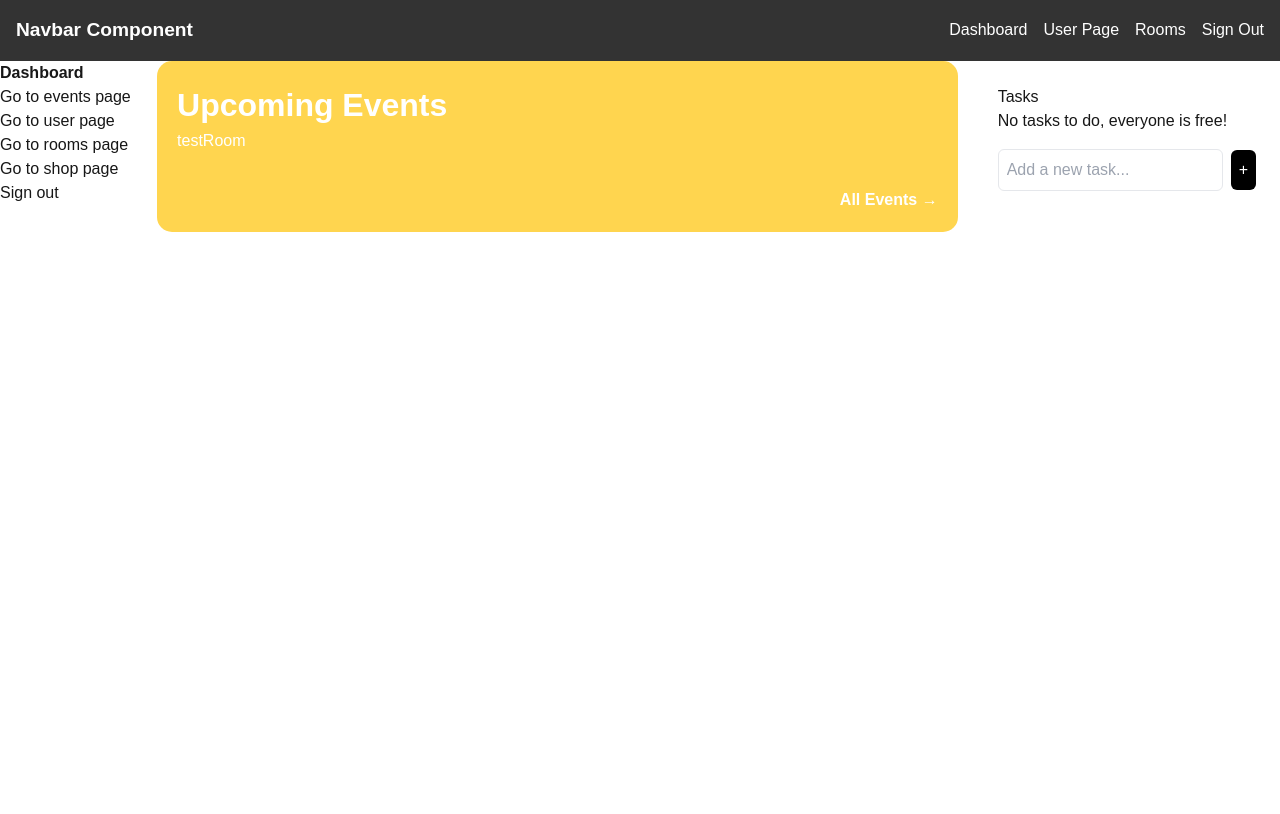
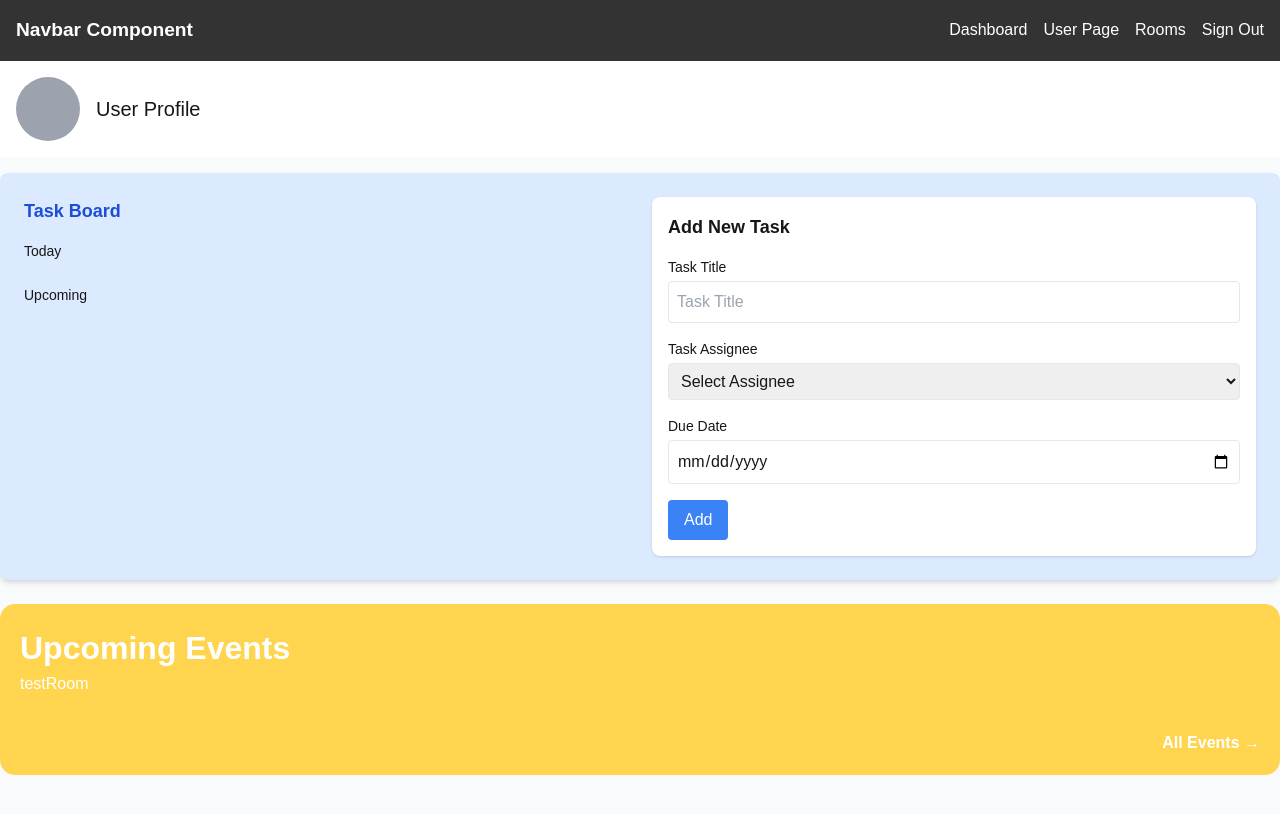
Before and after one commit to a2jensen/CSE-110-TritonMates, a Next.js app: page /dashboard in a window 1280 px wide. Shown: the top 814 px of the page. Built offline with nearby package versions, Linux system fonts and the light colour scheme.

Commit message:
tasks refactored into components structure and developing styling

```diff
--- a/app/dashboard/page.tsx
+++ b/app/dashboard/page.tsx
@@ -1,34 +1,19 @@
 import UpcomingEvents from "../../components/events/upcomingEvents";
 import Link from "next/link";
-import { TaskStatus } from "./task";
-import Navbar from '../../components/navbar';
+import Navbar from "../../components/navbar";
+import TaskBoard from "../../components/tasks/taskBoard/taskBoard";
 
 export default function Home() {
   return (
-    <div className="flex">
-      <div className="w-64">
-        <div>
-          <b>Dashboard</b>
-        </div>
-            <div>
-                <Link href="/events">Go to events page</Link>
-            </div>
-        <div>
-          <Link href="/user">Go to user page</Link>
-        </div>
-        <div>
-          <Link href="/rooms">Go to rooms page</Link>
-        </div>
-        <div>
-          <Link href="/shop">Go to shop page</Link>
-        </div>
-        <div>
-          <Link href="/">Sign out</Link>
-        </div>
+    <div className="min-h-screen bg-gray-50">
+      <div className="bg-white p-4 mb-4 flex items-center gap-4">
+        <div className="w-16 h-16 bg-gray-400 rounded-full"></div>
+        <h2 className="text-xl">User Profile</h2>
       </div>
-      <UpcomingEvents roomName="testRoom" events={[]}/>
-      <div className="flex-1 ml-4">
-        <TaskStatus />
+
+      <div className="space-y-6">
+        <TaskBoard />
+        <UpcomingEvents roomName="testRoom" events={[]} />
       </div>
     </div>
   );
--- a/app/dashboard/task.tsx
+++ /dev/null
@@ -1,77 +0,0 @@
-"use client"; // refer: https://react.dev/reference/rsc/use-client
-import { useState } from "react";
-import { Task } from "./types";
-
-let taskID = 0;
-
-export const TaskStatus = () => {
-  const [tasks, setTasks] = useState<Task[]>([]);
-  const [newTask, setNewTask] = useState("");
-
-  const addTask = () => {
-    if (newTask.trim()) {
-      setTasks([...tasks, { id: taskID++, text: newTask, finished: false }]);
-      setNewTask("");
-    }
-  };
-
-  const handleSubmit = (e: React.KeyboardEvent<HTMLInputElement>) => {
-    if (e.key === "Enter") {
-      addTask();
-    }
-  };
-
-  const toggleTask = (id: number) => {
-    setTasks(
-      tasks.map((task) =>
-        task.id === id ? { ...task, finished: !task.finished } : task
-      )
-    );
-  };
-
-  const removeTask = (id: number) => {
-    setTasks(tasks.filter((task) => task.id !== id));
-  };
-
-  // refer tailwind
-  return (
-    <div className="p-6">
-      <h2>Tasks</h2>
-
-      <ul>
-        {tasks.map((task) => (
-          <li key={task.id} className="flex items-center gap-2 p-2">
-            <input
-              type="checkbox"
-              checked={task.finished}
-              onChange={() => toggleTask(task.id)}
-            />
-            <span className={task.finished ? "line-through" : ""}>
-              {task.text}
-            </span>
-            <button onClick={() => removeTask(task.id)}>×</button>
-          </li>
-        ))}
-      </ul>
-
-      {tasks.length === 0 && <p>No tasks to do, everyone is free!</p>}
-
-      <div className="flex items-center gap-2 mt-4">
-        <input
-          type="text"
-          value={newTask}
-          onChange={(e) => setNewTask(e.target.value)}
-          onKeyPress={handleSubmit}
-          placeholder="Add a new task..."
-          className="border p-2 rounded-md text-black focus:ring focus:ring-gray-300"
-        />
-        <button
-          onClick={addTask}
-          className="p-2 rounded-md bg-black text-white hover:bg-gray-800"
-        >
-          +
-        </button>
-      </div>
-    </div>
-  );
-};
--- a/app/dashboard/types.ts
+++ /dev/null
@@ -1,5 +0,0 @@
-export type Task = {
-  id: number;
-  text: string;
-  finished: boolean;
-};
--- a/components/tasks/addTaskform/addTaskform.tsx
+++ b/components/tasks/addTaskform/addTaskform.tsx
@@ -1,3 +1,77 @@
 // corresponds to add task component -> refer to figma file
+"use client";
+import { useState } from "react";
 
-// TODO:
+interface AddTaskFormProps {
+  onAddTask: (task: {
+    text: string;
+    assignee: string;
+    dueDate: string;
+  }) => void;
+}
+
+export default function AddTaskForm({ onAddTask }: AddTaskFormProps) {
+  const [newTask, setNewTask] = useState("");
+  const [newAssignee, setNewAssignee] = useState("");
+  const [dueDate, setDueDate] = useState("");
+
+  const handleSubmit = (e: React.FormEvent) => {
+    e.preventDefault();
+    if (newTask.trim()) {
+      onAddTask({
+        text: newTask,
+        assignee: newAssignee || "Unassigned",
+        dueDate: dueDate,
+      });
+      setNewTask("");
+      setNewAssignee("");
+      setDueDate("");
+    }
+  };
+
+  return (
+    <form
+      onSubmit={handleSubmit}
+      className="space-y-4 p-4 bg-white rounded-lg shadow"
+    >
+      <h3 className="text-lg font-semibold">Add New Task</h3>
+      <div>
+        <label className="block text-sm mb-1">Task Title</label>
+        <input
+          type="text"
+          value={newTask}
+          onChange={(e) => setNewTask(e.target.value)}
+          placeholder="Task Title"
+          className="border p-2 rounded w-full"
+        />
+      </div>
+      <div>
+        <label className="block text-sm mb-1">Task Assignee</label>
+        <select
+          value={newAssignee}
+          onChange={(e) => setNewAssignee(e.target.value)}
+          className="border p-2 rounded w-full"
+        >
+          <option value="">Select Assignee</option>
+          <option value="Assignee1">Assignee 1</option>
+          <option value="Assignee2">Assignee 2</option>
+        </select>
+      </div>
+      <div>
+        <label className="block text-sm mb-1">Due Date</label>
+        <input
+          type="date"
+          value={dueDate}
+          onChange={(e) => setDueDate(e.target.value)}
+          className="border p-2 rounded w-full"
+        />
+      </div>
+      <button
+        type="submit"
+        className="bg-blue-500 text-white px-4 py-2 rounded hover:bg-blue-600"
+      >
+        Add
+      </button>
+    </form>
+  );
+}
--- a/components/tasks/taskBoard/tasjkBoard.tsx
+++ /dev/null
@@ -1 +0,0 @@
-// corresponds to taskboard component on figma file dashboard page
--- /dev/null
+++ b/components/tasks/taskBoard/taskBoard.tsx
@@ -0,0 +1,62 @@
+// corresponds to taskboard component on figma file dashboard page
+"use client";
+
+import { useState } from "react";
+import AddTaskForm from "../addTaskForm/addTaskform";
+import TaskOverview from "../taskOverview/taskOverview";
+import { Task } from "../types";
+
+let taskID = 0;
+
+export default function TaskBoard() {
+  const [tasks, setTasks] = useState<Task[]>([]);
+
+  const addTask = (task: {
+    text: string;
+    assignee: string;
+    dueDate: string;
+  }) => {
+    const today = new Date();
+    const dueDateObj = new Date(task.dueDate);
+    const isUpcoming = dueDateObj > today;
+
+    setTasks([
+      ...tasks,
+      {
+        id: taskID++,
+        text: task.text,
+        assignee: task.assignee,
+        assigner: "Creator",
+        done: false,
+        doneReason: "",
+        dueDate: task.dueDate,
+        isUpcoming,
+      },
+    ]);
+  };
+
+  const toggleTask = (id: number) => {
+    setTasks(
+      tasks.map((task) =>
+        task.id === id ? { ...task, done: !task.done } : task
+      )
+    );
+  };
+
+  const deleteTask = (id: number) => {
+    setTasks(tasks.filter((task) => task.id !== id));
+  };
+
+  return (
+    <div className="p-6 bg-blue-100 rounded-lg shadow-md space-y-6">
+      <div className="grid grid-cols-2 gap-6">
+        <TaskOverview
+          tasks={tasks}
+          onToggle={toggleTask}
+          onDelete={deleteTask}
+        />
+        <AddTaskForm onAddTask={addTask} />
+      </div>
+    </div>
+  );
+}
--- a/components/tasks/taskCard/taskCard.tsx
+++ b/components/tasks/taskCard/taskCard.tsx
@@ -1,13 +1,40 @@
-// this will be the component that represents ONE individual task
-// taskBoard AND taskOverview component will call this component
-// those components will be making API GET calls for event info, and then the event info
-// will get passed into this component(similar logic to upcoming events)
+"use client";
 
-'use client'
-import { useState, useEffect } from "react" // not fully sure if we need useEffect for this component...
-import { event } from "../../../types"
+import { Task } from "../types";
 
-// this component will take in eventData object as a prop
-export default function taskCard ({event}) {
-    // display it onto a card
+interface TaskCardProps {
+  task: Task;
+  onToggle: (id: number) => void;
+  onDelete: (id: number) => void;
 }
+
+export default function TaskCard({ task, onToggle, onDelete }: TaskCardProps) {
+  return (
+    <li className="flex items-center justify-between p-3 bg-white rounded shadow hover:shadow-lg">
+      <div className="flex items-center gap-2">
+        <input
+          type="checkbox"
+          checked={task.done}
+          onChange={() => onToggle(task.id)}
+          className="w-4 h-4"
+        />
+        <div>
+          <p className={`font-medium ${task.done ? "line-through" : ""}`}>
+            {task.text}
+          </p>
+          <p className="text-sm text-gray-500">
+            Assignee: {task.assignee} | Due: {task.dueDate}
+          </p>
+        </div>
+      </div>
+      {task.done && (
+        <button
+          onClick={() => onDelete(task.id)}
+          className="text-red-500 text-sm hover:underline"
+        >
+          x
+        </button>
+      )}
+    </li>
+  );
+}
--- a/components/tasks/taskOverview/taskOverview.tsx
+++ b/components/tasks/taskOverview/taskOverview.tsx
@@ -1 +1,56 @@
 // corresponds to tasks component on the dashboard page
+"use client";
+
+import TaskCard from "../taskCard/taskCard";
+import { Task } from "../types";
+
+interface TaskOverviewProps {
+  tasks: Task[];
+  onToggle: (id: number) => void;
+  onDelete: (id: number) => void;
+}
+
+export default function TaskOverview({
+  tasks,
+  onToggle,
+  onDelete,
+}: TaskOverviewProps) {
+  const todayTasks = tasks.filter((task) => !task.isUpcoming);
+  const upcomingTasks = tasks.filter((task) => task.isUpcoming);
+
+  return (
+    <div>
+      <h3 className="text-lg font-semibold mb-4 text-blue-700">Task Board</h3>
+
+      {/* Today's Tasks */}
+      <div className="mb-6">
+        <h4 className="text-sm font-medium mb-2">Today</h4>
+        <ul className="space-y-2">
+          {todayTasks.map((task) => (
+            <TaskCard
+              key={task.id}
+              task={task}
+              onToggle={onToggle}
+              onDelete={onDelete}
+            />
+          ))}
+        </ul>
+      </div>
+
+      {/* Upcoming Tasks */}
+      <div>
+        <h4 className="text-sm font-medium mb-2">Upcoming</h4>
+        <ul className="space-y-2">
+          {upcomingTasks.map((task) => (
+            <TaskCard
+              key={task.id}
+              task={task}
+              onToggle={onToggle}
+              onDelete={onDelete}
+            />
+          ))}
+        </ul>
+      </div>
+    </div>
+  );
+}
--- /dev/null
+++ b/components/tasks/types.ts
@@ -0,0 +1,11 @@
+// setting a type to shape task data
+export type Task = {
+  id: number;
+  text: string;
+  done: boolean;
+  assignee: string; // should be user id
+  doneReason: string;
+  assigner: string; // should be another user id
+  dueDate: string;
+  isUpcoming: boolean;
+};
```
